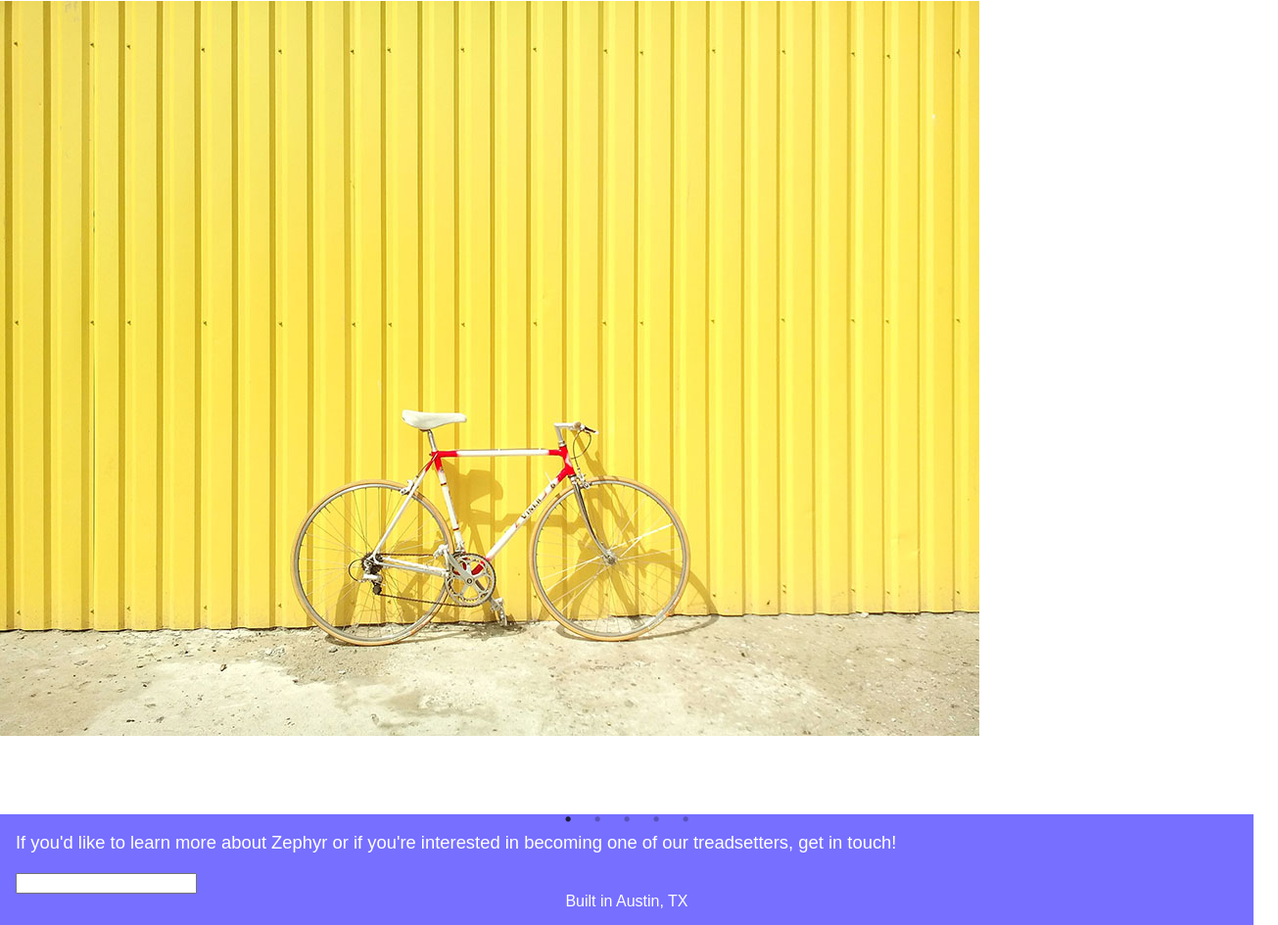
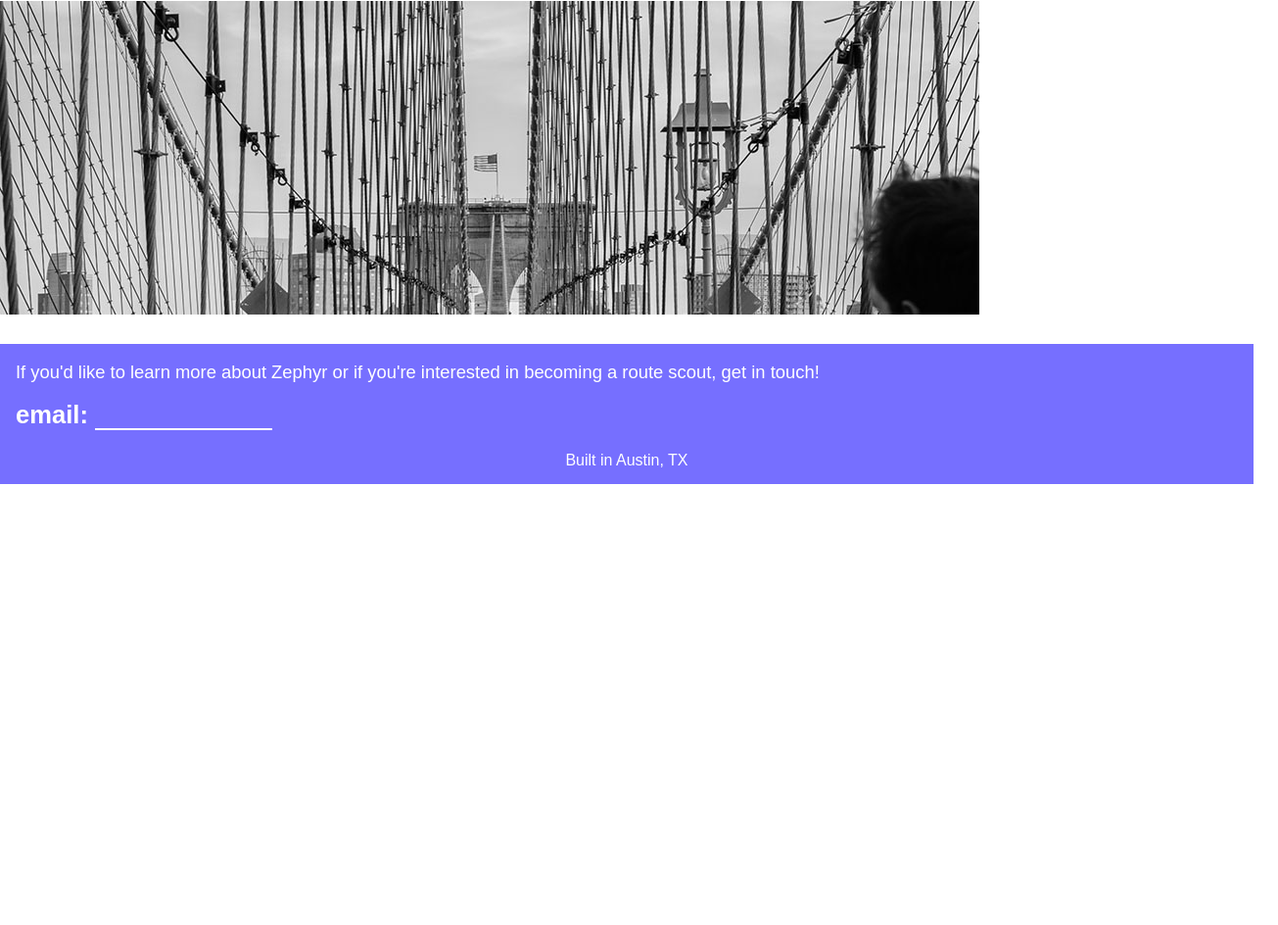
Before and after one commit to ellcorey/bicycle_commuter_project, a plain HTML site: page site/index.html in a window 1280 px wide. Shown: the part 1290-2234 px from the top of the page at 98% size, 1305 px wide, since content can reach past the window. After the commit the page ends 1784 px from the top, so only its background shows below. Drawn offline with nearby package versions, Linux system fonts and the light colour scheme.

Commit message:
working on splash page footer styling. updated js carousel sizing to resolve spacing issue

```diff
--- a/site/css/_layout.scss
+++ b/site/css/_layout.scss
@@ -27,8 +27,10 @@ section {
 	margin: -10em auto 2em auto;
 }
 
-.rotImg {
-	max-width: 100%;
+.carousel {
+	width: 100%;
+	height: 20em;
+	overflow: hidden;
 }
 
 footer {
@@ -40,17 +42,26 @@ footer {
 		margin-bottom: 1em;
 	}
 
-	.email input[type="text"] {
-		background: none;
-		padding: 10px;
-		border: none;
-		border-bottom: solid 2px #c9c9c9;
-		transition: border 0.3s;
-	}
+	.email-input {
 
-	.email input[type="text"]:focus,
-	input[type="text"].focus {
-	  	border-bottom: solid 2px #969696;
+		h3 {
+			display: inline-block;
+			font-weight: 700;
+		}
+
+		input[type="text"] {
+			background: none;
+			color: white;
+			margin-left: .5em;
+			padding: 2px;
+			border: none;
+			border-bottom: solid 2px white;
+			transition: border 0.3s;
+		}
+
+		input[type="text"]:focus, {
+		  	border-bottom: solid 2px #969696;
+		}
 	}
 
 	span {
--- a/site/index.html
+++ b/site/index.html
@@ -55,8 +55,10 @@
         </main>
     </body>
     <footer>
-    <p>If you'd like to learn more about Zephyr or if you're interested in becoming one of our treadsetters, get in touch!</p>
-    <input class="email" type="email">
+    <p>If you'd like to learn more about Zephyr or if you're interested in becoming a route scout, get in touch!</p>
+    <div class="email-input">
+        <h3>email:</h3><input type="text" class="email focus">
+    </div>
     <span>Built in Austin, TX</span>
     </footer>
 
--- a/site/js/main.js
+++ b/site/js/main.js
@@ -1,11 +1,13 @@
 
 $(document).ready(function(){
 	$('.carousel').slick({
-	  dots: true,
+	  autoplay: true,
+	  cssEase: 'ease',
+	  dots: false,
 	  infinite: true,
 	  speed: 300,
 	  slidesToShow: 1,
-	  adaptiveHeight: true
+	  adaptiveHeight: false
 	});
 });
 
```
Also changed, not shown: site/css/main.css, 3 other files.
